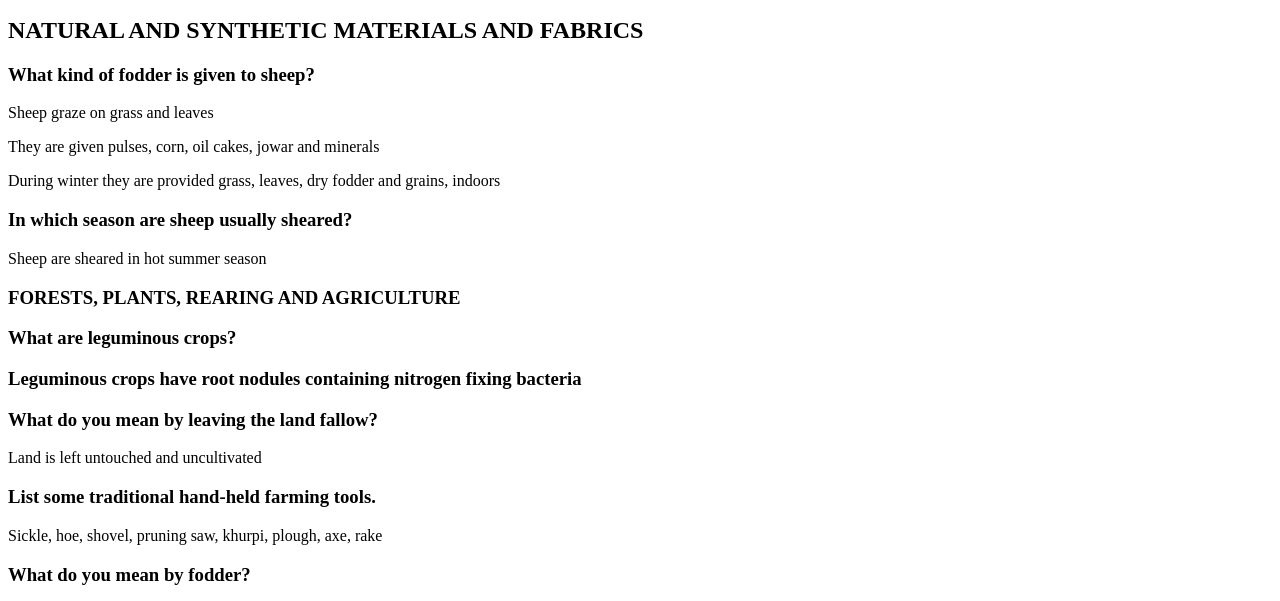
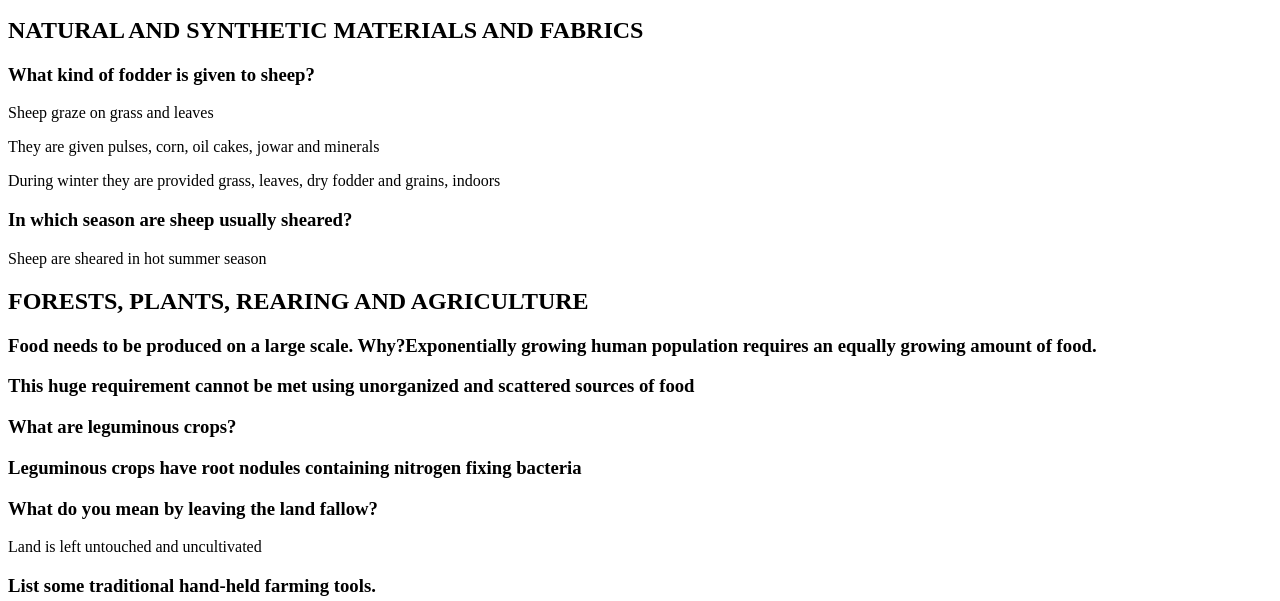
Before and after one commit to ilearnsnap/ilearnsnap.github.io, a plain HTML site: page index.html in a window 1280 px wide. Shown: the part 475-1076 px from the top of the page. Drawn offline with Linux system fonts and the light colour scheme.

Commit message:
Update index.html

```diff
--- a/index.html
+++ b/index.html
@@ -47,7 +47,11 @@ In which season are sheep usually sheared?
 
 <p>Sheep are sheared in hot summer season</p>
 
-<h3>FORESTS, PLANTS, REARING AND AGRICULTURE</h3>
+<h2>FORESTS, PLANTS, REARING AND AGRICULTURE</h2>
+
+<h3> Food needs to be produced on a large scale. Why?</h3?
+  <p>Exponentially growing human population requires an equally growing amount of food.</p>
+<p>This huge requirement cannot be met using unorganized and scattered sources of food</p>
 
 <h3>What are leguminous crops?<h3>
 
@@ -55,7 +59,7 @@ In which season are sheep usually sheared?
 
 <h3>What do you mean by leaving the land fallow?</h3>
 
-<p>Land is left untouched and uncultivated</P>
+<p>Land is left untouched and uncultivated</p>
 
 <h3>List some traditional hand-held farming tools.</h3>
 
```
